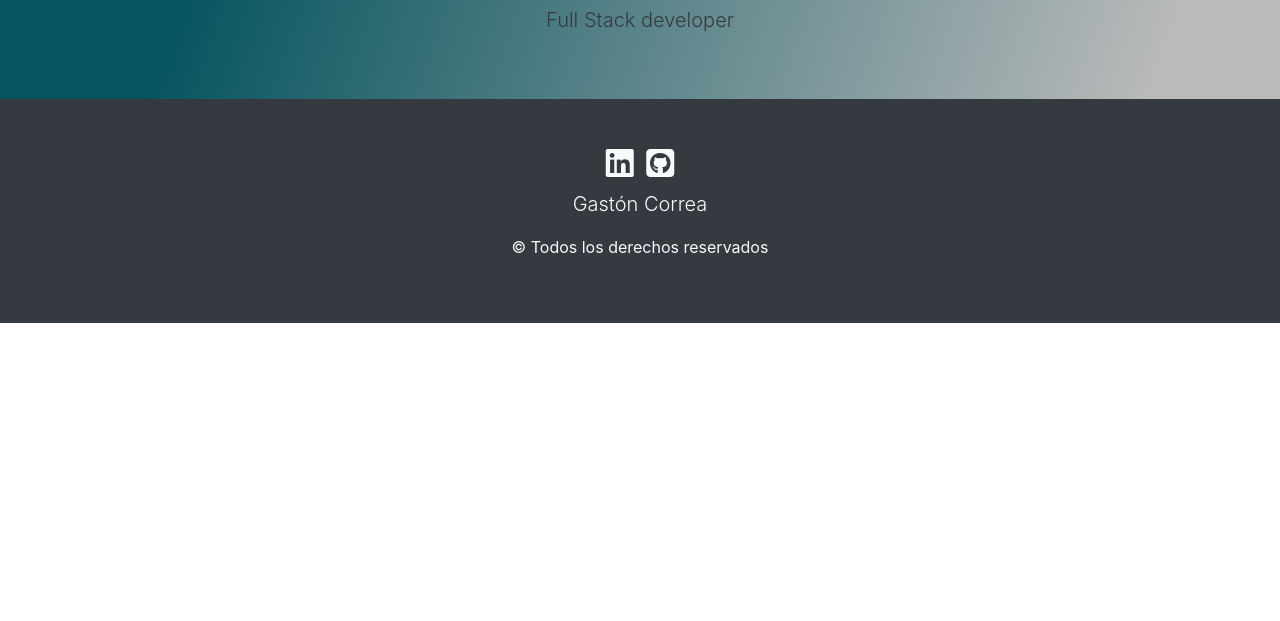
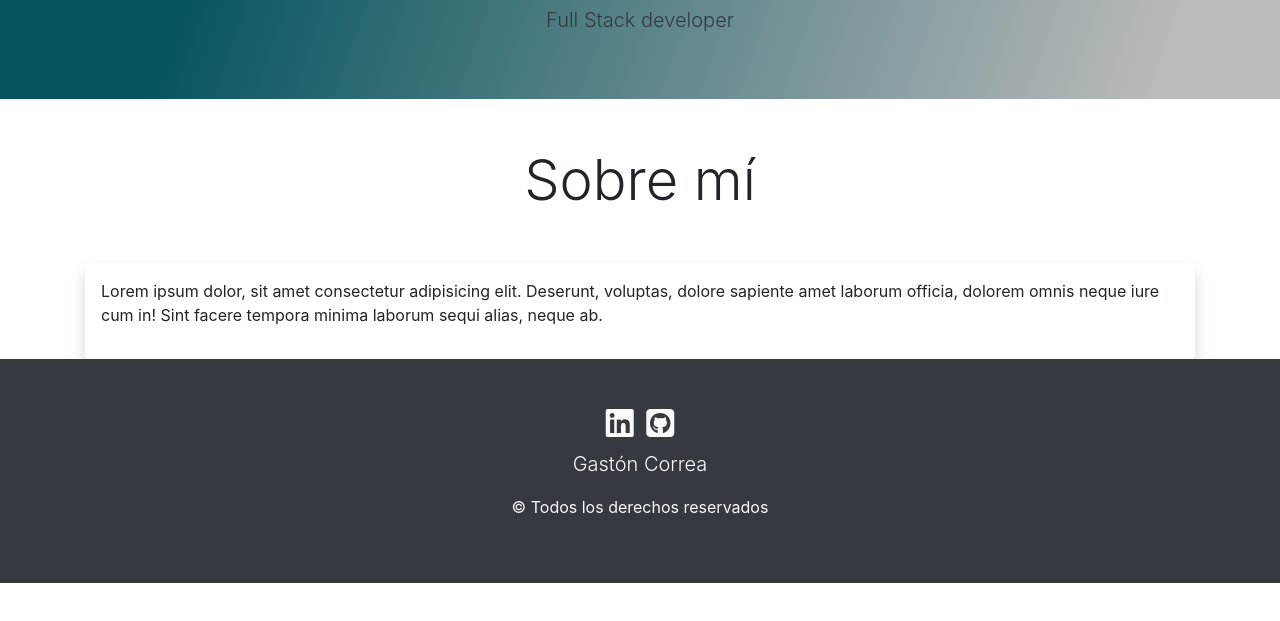
Before and after one commit to gastoncorrea/gastoncorrea.github.io, a plain HTML site: page index.html in a window 1280 px wide. Shown: the part 177-798 px from the top of the page. Drawn offline with nearby package versions, Linux system fonts and the light colour scheme.

Commit message:
se agrego una article para zona de informacion personal

```diff
--- a/index.html
+++ b/index.html
@@ -45,6 +45,12 @@
             <h2>Gastón Correa</h2>
             <p class="lead">Full Stack developer</p>
         </section>
+        <section class="container">
+            <h1 class="text-center display-4 my-5">Sobre mí</h1>
+            <article class="shadow p-3 rounded">
+                <p>Lorem ipsum dolor, sit amet consectetur adipisicing elit. Deserunt, voluptas, dolore sapiente amet laborum officia, dolorem omnis neque iure cum in! Sint facere tempora minima laborum sequi alias, neque ab.</p>
+            </article>
+        </section>
     </main>
     <footer class="bg-dark text-light text-center py-5">
         <div class="container">
```
